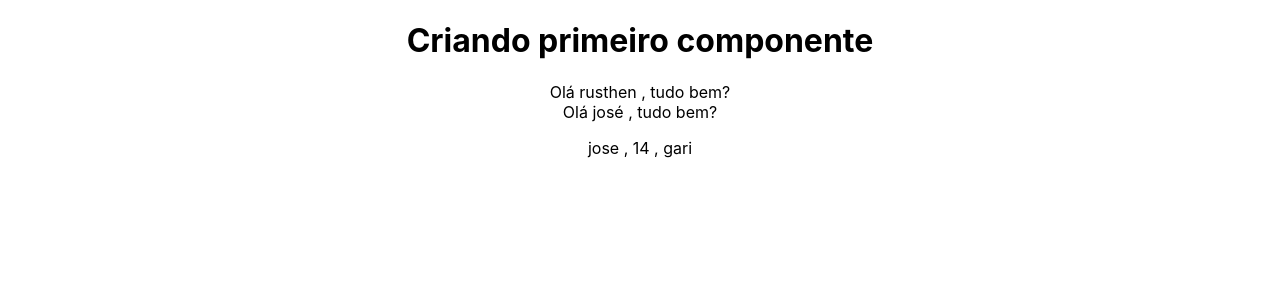
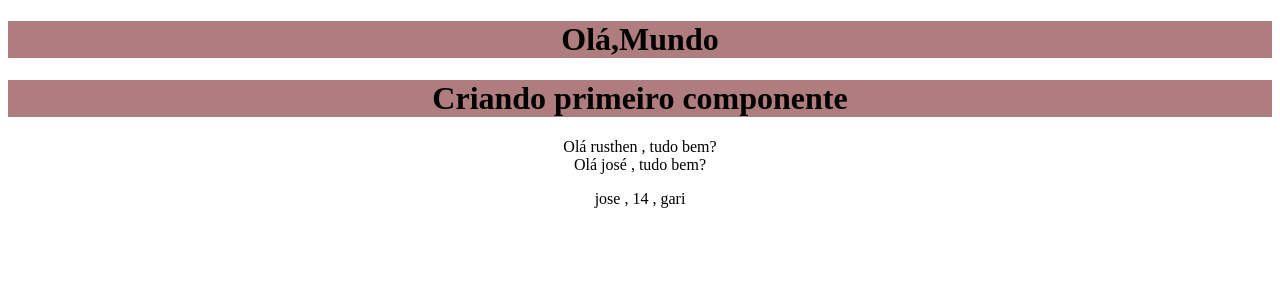
Before and after one commit to RusthenRonald/Projeto-React, a React (Create React App) app in the folder meu-projeto/: page / in a window 1280 px wide. Shown: the top 300 px of the page. Built offline with nearby package versions, Linux system fonts and the light colour scheme.

Commit message:
removi estilo global

```diff
--- a/meu-projeto/src/App.js
+++ b/meu-projeto/src/App.js
@@ -4,6 +4,7 @@ import Frase from './components/frase';
 function App() {
   return (
     <div className="App">
+      <h1>Olá,Mundo</h1>
         <Frase/>
     </div>
   );
--- a/meu-projeto/src/index.css
+++ b/meu-projeto/src/index.css
@@ -1,13 +1,3 @@
-body {
-  margin: 0;
-  font-family: -apple-system, BlinkMacSystemFont, 'Segoe UI', 'Roboto', 'Oxygen',
-    'Ubuntu', 'Cantarell', 'Fira Sans', 'Droid Sans', 'Helvetica Neue',
-    sans-serif;
-  -webkit-font-smoothing: antialiased;
-  -moz-osx-font-smoothing: grayscale;
+h1{
+  background-color: rgb(175, 125, 125);
 }
-
-code {
-  font-family: source-code-pro, Menlo, Monaco, Consolas, 'Courier New',
-    monospace;
-}
```
